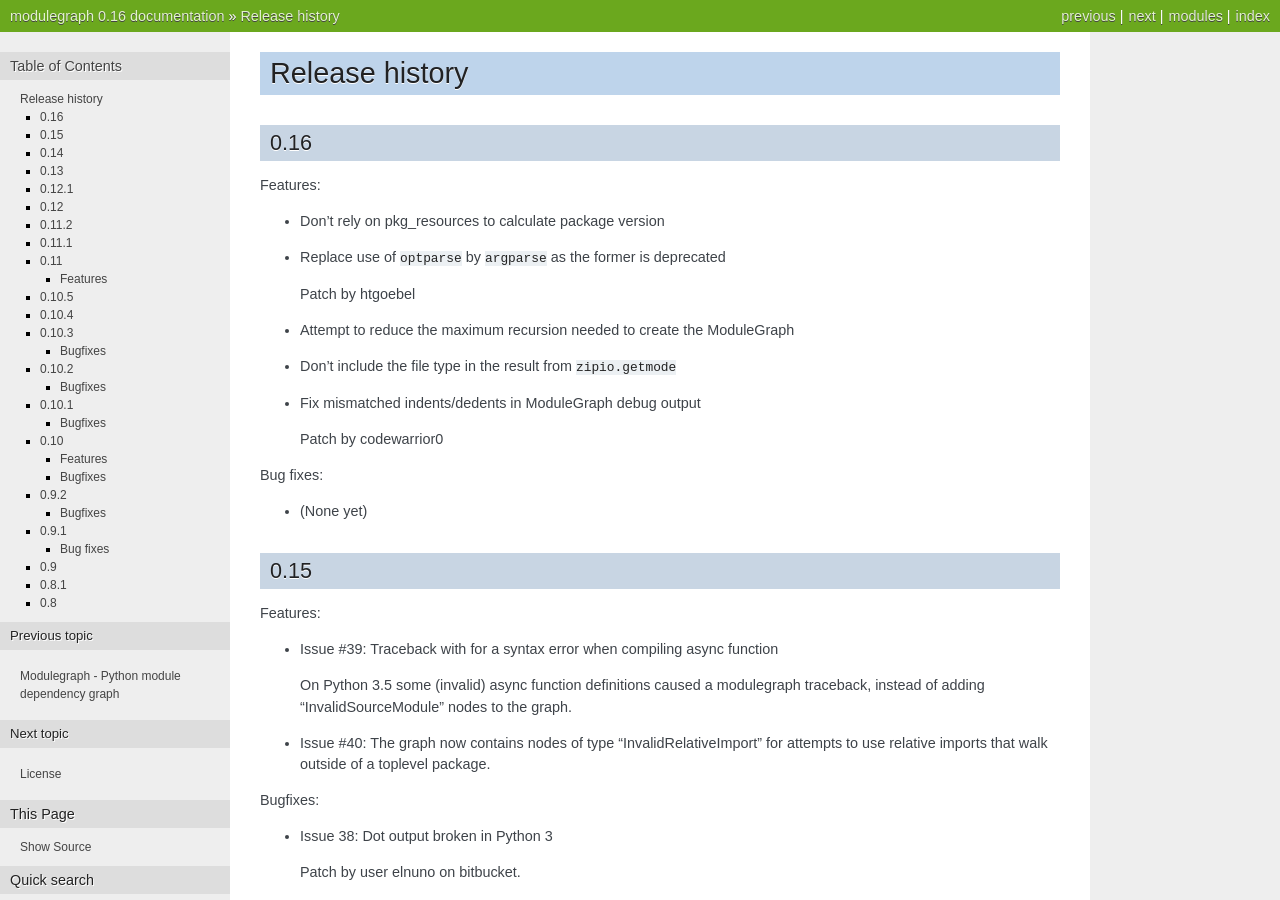
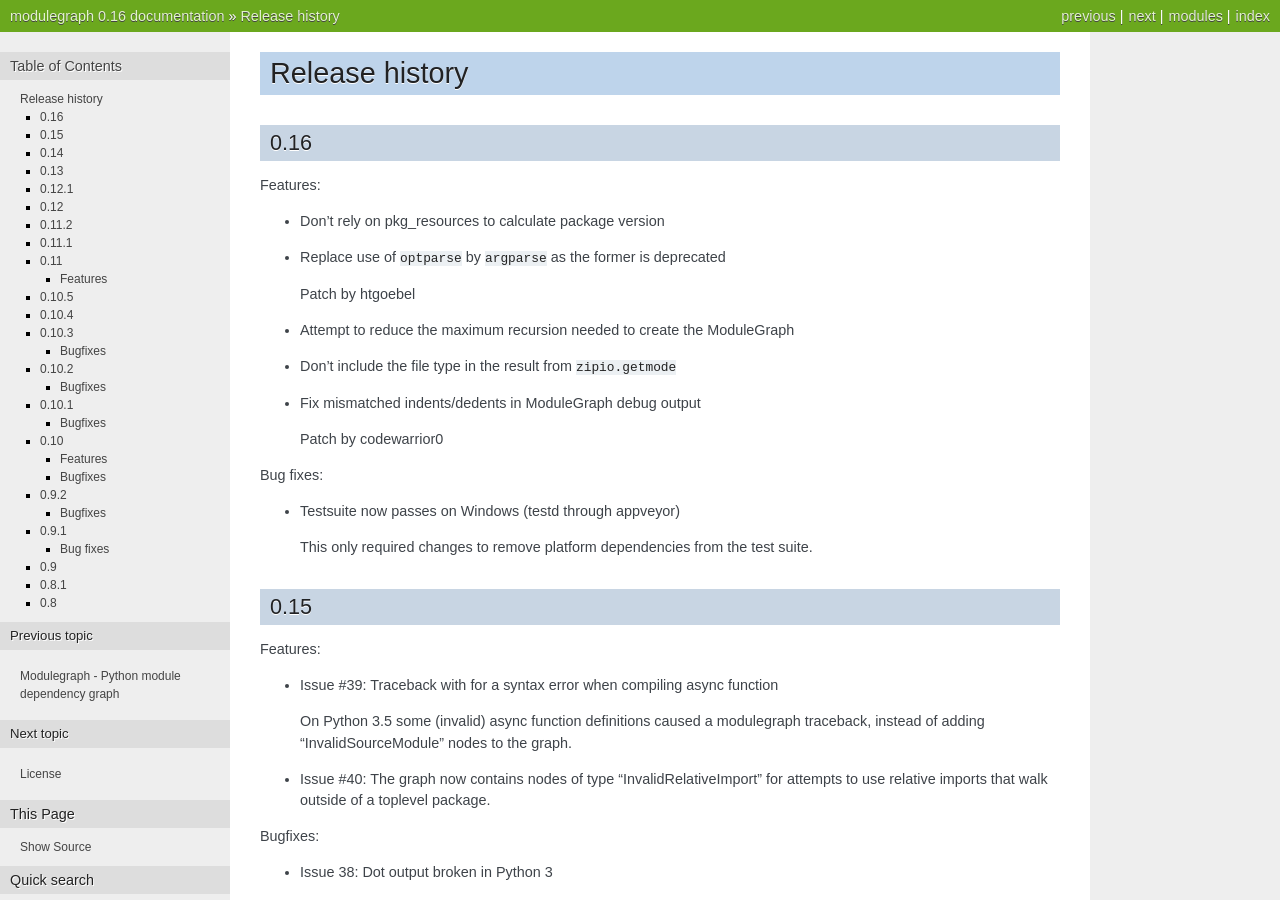
Before and after one commit to ronaldoussoren/modulegraph, a Sphinx documentation site: the page built from doc/changelog.rst, in a window 1280 px wide and 900 px high. Built offline with Sphinx 7.4.7, drawn with Linux system fonts in a browser that asks for light colours; pages that are not in the unit, such as notebooks, are missing from menus.

Commit message:
Add changelog for the windows related test changes

```diff
--- a/doc/changelog.rst
+++ b/doc/changelog.rst
@@ -22,7 +22,10 @@
 
 Bug fixes:
 
-* (None yet)
+* Testsuite now passes on Windows (testd through appveyor)
+
+  This only required changes to remove platform dependencies
+  from the test suite.
 
 0.15
 ----
```
